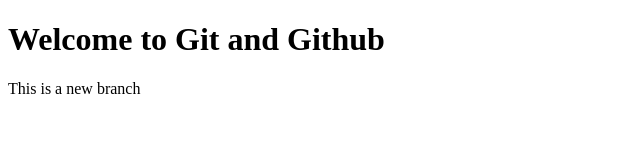
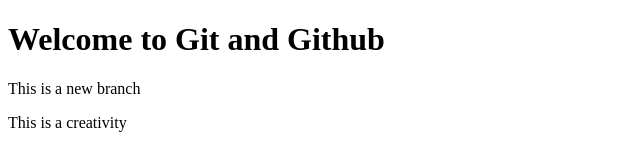
Before and after one commit to Abhangkaskar/Demo-project, a plain HTML site: page index.html in a window 1280 px wide. Shown: the whole page, without its empty margins (0-640 px from the left). Drawn offline with Linux system fonts and the light colour scheme.

Commit message:
updated inded.html

```diff
--- a/index.html
+++ b/index.html
@@ -8,5 +8,6 @@
 <body>
     <h1>Welcome to Git and Github</h1>
     <p>This is a new branch</p>
+    <p>This is a creativity</p>
 </body>
 </html>
```
